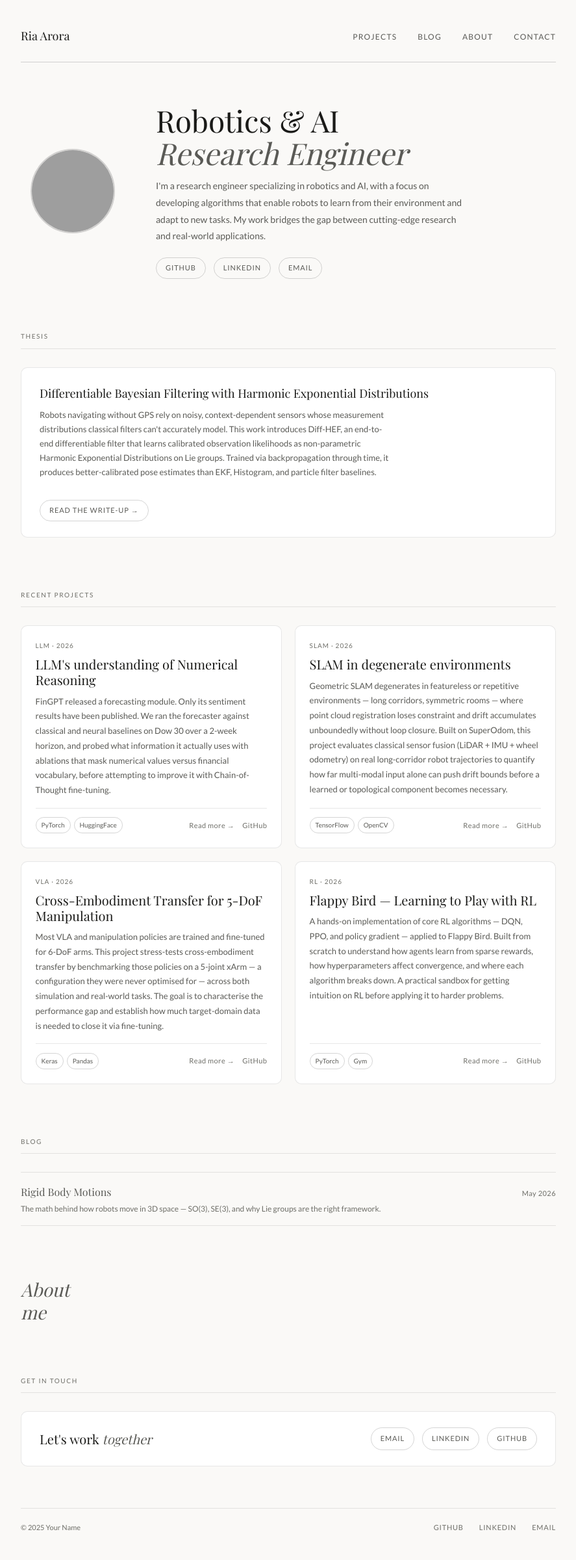
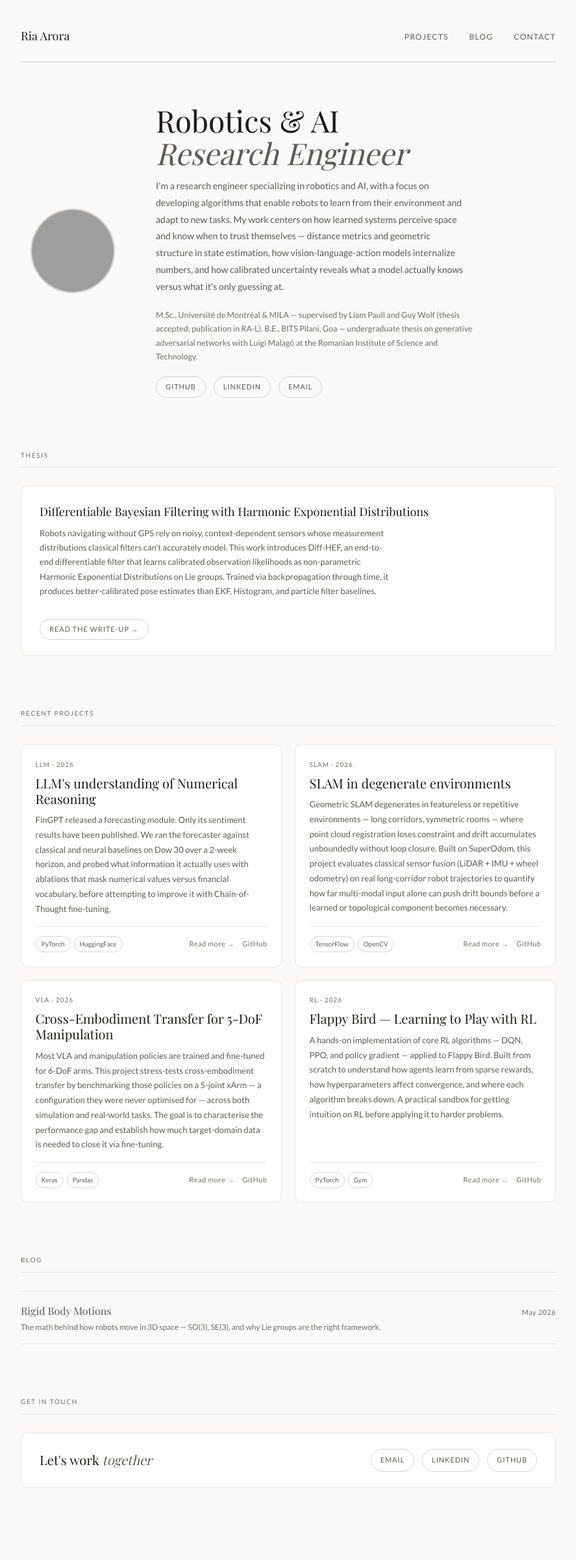
Before and after one commit to korra141/korra141.github.io, a Jekyll site: the page index.html, which Jekyll copies as it is, in a window 1280 px wide. Shown: the whole page at 65% size, without its empty margins (196-1083 px from the left). Built offline with Jekyll 4.4.1, drawn with Linux system fonts in a browser that asks for light colours; some web fonts are replaced; grey boxes are pictures that could not be loaded.

Commit message:
adding about me information

```diff
--- a/index.html
+++ b/index.html
@@ -143,6 +143,14 @@
       line-height: 1.85;
       color: var(--text-secondary);
       max-width: 480px;
+      margin-bottom: 1.25rem;
+    }
+
+    .hero-credentials {
+      font-size: 12.5px;
+      line-height: 1.7;
+      color: var(--text-muted);
+      max-width: 500px;
       margin-bottom: 1.25rem;
     }
 
@@ -329,31 +337,6 @@
       white-space: nowrap;
     }
 
-    /* ── About ── */
-    #about {
-      display: grid;
-      grid-template-columns: 1fr 2fr;
-      gap: 3rem;
-      margin-bottom: 5rem;
-    }
-
-    .about-heading {
-      font-family: 'Playfair Display', serif;
-      font-size: 28px;
-      font-weight: 400;
-      font-style: italic;
-      color: var(--text-secondary);
-      line-height: 1.25;
-    }
-
-    .about-body {
-      font-size: 13.5px;
-      line-height: 1.95;
-      color: var(--text-secondary);
-    }
-
-    .about-body p + p { margin-top: 1rem; }
-
     /* ── Contact ── */
     #contact { margin-bottom: 4rem; }
 
@@ -395,31 +378,6 @@
       border-color: var(--text-muted);
     }
 
-    /* ── Footer ── */
-    footer {
-      border-top: 0.5px solid var(--border);
-      padding-top: 1.25rem;
-      display: flex;
-      justify-content: space-between;
-      align-items: center;
-      flex-wrap: wrap;
-      gap: 0.5rem;
-    }
-
-    .footer-copy { font-size: 11px; color: var(--text-muted); }
-
-    .footer-links { display: flex; gap: 1.5rem; }
-
-    .footer-links a {
-      font-size: 11px;
-      letter-spacing: 0.07em;
-      text-transform: uppercase;
-      color: var(--text-muted);
-      transition: color 0.2s;
-    }
-
-    .footer-links a:hover { color: var(--text-primary); }
-
     /* ── Responsive ── */
     @media (max-width: 640px) {
       .hero { grid-template-columns: 1fr; text-align: center; }
@@ -427,7 +385,6 @@
       .hero-bio { margin: 0 auto 1.25rem; }
       .hero-links { justify-content: center; }
       .avatar-wrap { justify-content: center; }
-      #about { grid-template-columns: 1fr; gap: 1rem; }
       .nav-links { gap: 1rem; }
       .thesis-card { flex-direction: column; }
     }
@@ -442,7 +399,6 @@
     <ul class="nav-links">
       <li><a href="#projects">Projects</a></li>
       <li><a href="#blog">Blog</a></li>
-      <li><a href="#about">About</a></li>
       <li><a href="#contact">Contact</a></li>
     </ul>
   </nav>
@@ -469,7 +425,17 @@
       <p class="hero-bio">
         I'm a research engineer specializing in robotics and AI, with a focus on developing
         algorithms that enable robots to learn from their environment and adapt to new tasks.
-        My work bridges the gap between cutting-edge research and real-world applications.
+        My work centers on how learned systems perceive space and know when to trust themselves —
+        distance metrics and geometric structure in state estimation, how vision-language-action
+        models internalize numbers, and how calibrated uncertainty reveals what a model actually
+        knows versus what it's only guessing at.
+      </p>
+
+      <p class="hero-credentials">
+        M.Sc., Université de Montréal &amp; MILA — supervised by Liam Paull and Guy Wolf
+        (thesis accepted; publication in RA-L). B.E., BITS Pilani, Goa — undergraduate
+        thesis on generative adversarial networks with Luigi Malagò at the Romanian
+        Institute of Science and Technology.
       </p>
 
       <!-- Replace yourusername and you@email.com -->
@@ -618,23 +584,6 @@
       </div>
     </section>
 
-    <!-- ── About ── -->
-    <section id="about">
-      <p class="about-heading">About<br>me</p>
-      <div class="about-body">
-        <!-- Replace with your own text -->
-        <!-- <p>
-          I'm a data scientist with a background in applied statistics and a passion for
-          machine learning research. I enjoy working on problems that sit at the edge of
-          what models can reliably do — explainability, robustness, and real-world deployment.
-        </p>
-        <p>
-          When I'm not training models, I write about ML concepts, contribute to open-source
-          tools, and mentor junior data scientists.
-        </p> -->
-      </div>
-    </section>
-
     <!-- ── Contact ── -->
     <section id="contact">
       <p class="section-label">Get in touch</p>
@@ -650,16 +599,6 @@
 
   </main>
 
-  <!-- ── Footer ── -->
-  <footer>
-    <span class="footer-copy">© 2025 Your Name</span>
-    <div class="footer-links">
-      <a href="https://github.com/yourusername" target="_blank">GitHub</a>
-      <a href="https://linkedin.com/in/yourusername" target="_blank">LinkedIn</a>
-      <a href="mailto:you@email.com">Email</a>
-    </div>
-  </footer>
-
 </div>
 </body>
 </html>
```
